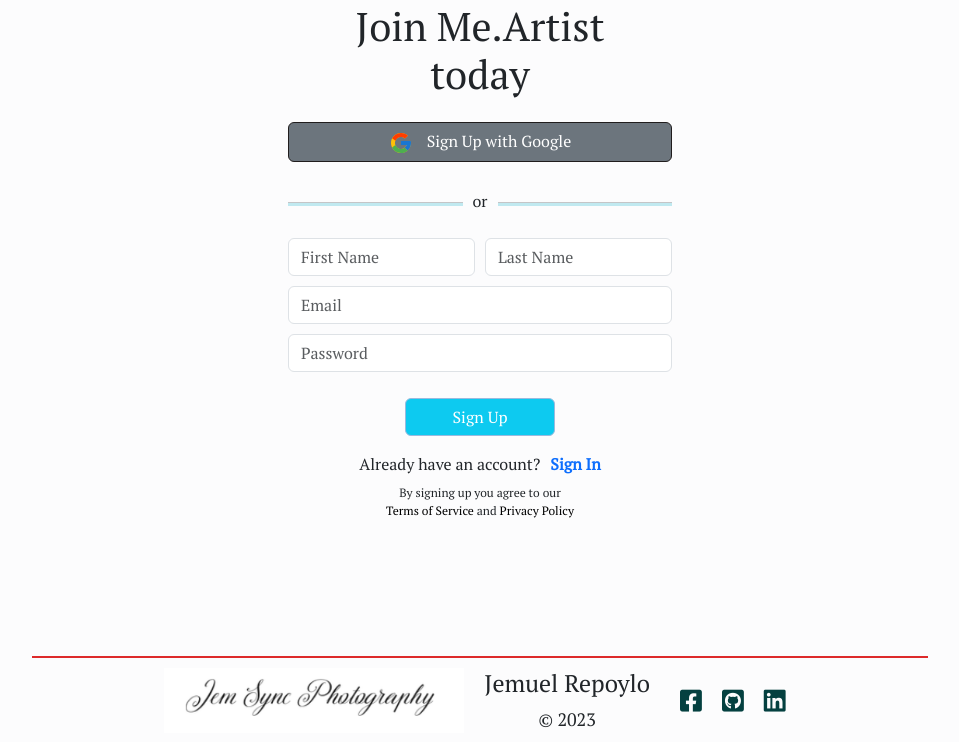
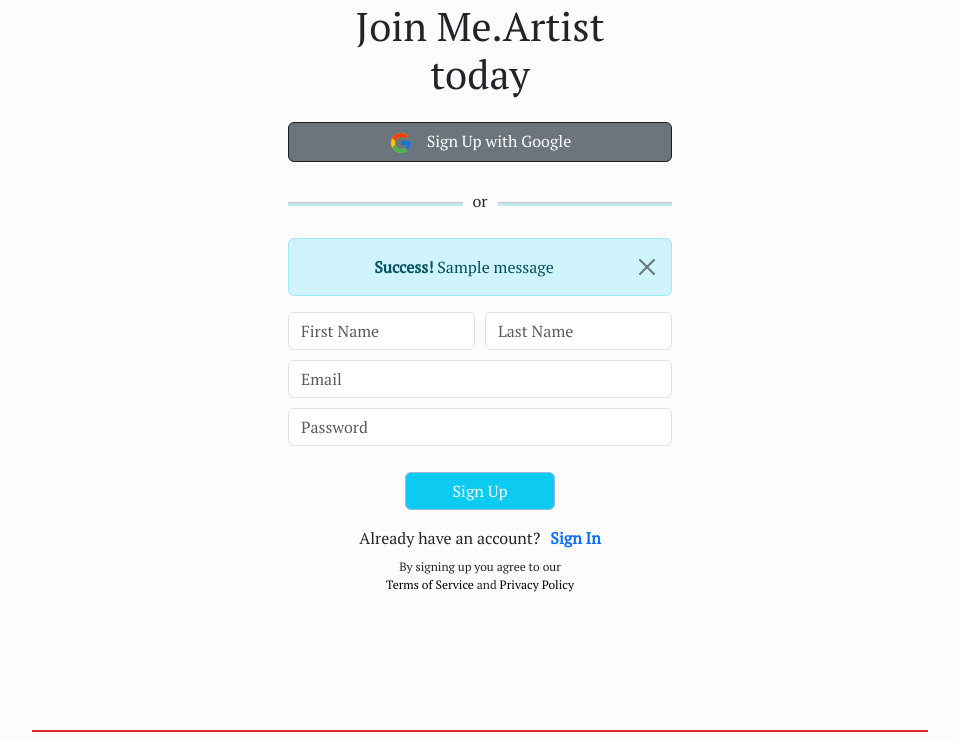
Before and after one commit to syjem/JemSyfied, a Flask app: page /signup in a window 1280 px wide. Shown: the part 198-940 px from the top of the page, without its empty margins (160-1119 px from the left). Run offline with Flask 3, Linux system fonts and the light colour scheme; tables that the repository leaves empty hold one stand-in row (values such as "Sample post"); one stand-in notice (Sample message) is shown.

Commit message:
sign up fix

```diff
--- a/templates/signup.html
+++ b/templates/signup.html
@@ -17,16 +17,34 @@
                 <hr class="hr"><span class="span">or</span><hr class="hr">
             </div>
 
-            <form action="/" method="post" class="form">
+            {% with messages = get_flashed_messages(with_categories=true) %}
+                {% if messages %}
+                    {% for category, message in messages %}
+                        {% if category == 'error' %}
+                            <div class="alert alert-danger mb-0 text-center alert-dismissible fade show" role="alert">
+                                <strong>Error! </strong>{{ message }}
+                                <button type="button" class="btn-close" data-bs-dismiss="alert"></button>
+                            </div>
+                        {% else %}
+                            <div class="alert alert-info mb-0 text-center alert-dismissible fade show" role="alert">
+                                <strong>Success! </strong>{{ message }}
+                                <button type="button" class="btn-close" data-bs-dismiss="alert"></button>
+                            </div>
+                        {% endif %}
+                    {% endfor %}
+                {% endif %}
+            {% endwith %}
+
+            <form action="/signup" method="post" class="form mt-3">
                 <div class="form-group">
                     <span class="first_name">
-                        <input type="text" id="first_name" placeholder="First Name" required autocomplete="off" name="first_name" class="form-control">
+                        <input type="text" id="first_name" placeholder="First Name" required autocomplete="off" name="first_name" value="{{ first_name }}" class="form-control">
                     </span>
                     <span class="last_name">
-                        <input type="text" id="last_name" placeholder="Last Name" required autocomplete="off" name="last_name" class="form-control">
+                        <input type="text" id="last_name" placeholder="Last Name" required autocomplete="off" name="last_name" value="{{ last_name }}" class="form-control">
                     </span>
                 </div>
-                <input type="email" class="form-control" name="email" required autocomplete="off" placeholder="Email">
+                <input type="email" class="form-control" name="email" required autocomplete="off" value="{{ email }}" placeholder="Email">
                 <input type="password" class="form-control mb-3" name="password" required autocomplete="off" placeholder="Password">
                 <input type="submit" class="btn btn-info m-auto sign-up-btn" value="Sign Up">
             </form>
```
